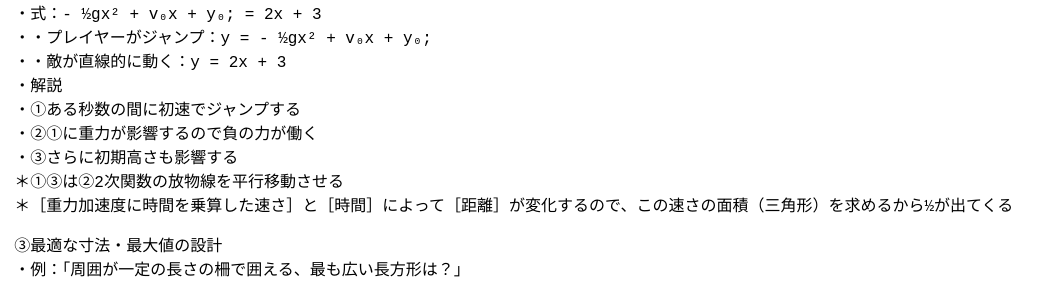
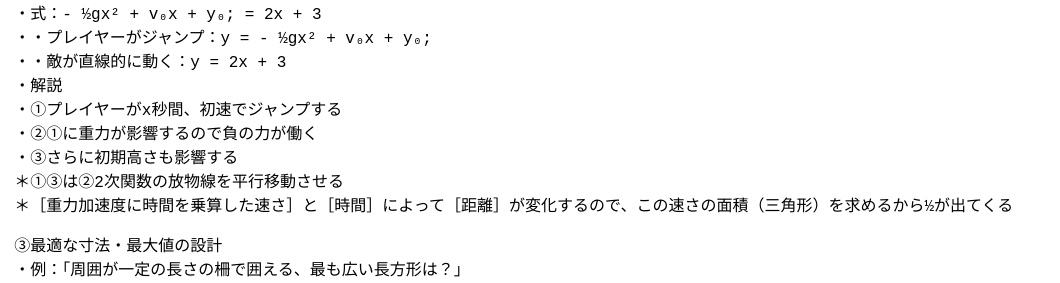
Before and after one commit to zoldof/algo-notes-ci, a Jekyll site: the page built from docs/dist/chu3-1/index.md, in a window 1280 px wide and 900 px high, scrolled down 925 px. Shown: the part 158-441 px from the top of the window, without its empty margins (0-1060 px from the left). Built offline with Jekyll 4.4.1, drawn with Linux system fonts in a browser that asks for light colours.

Commit message:
Update index.md

```diff
--- a/docs/dist/chu3-1/index.md
+++ b/docs/dist/chu3-1/index.md
@@ -53,7 +53,7 @@ robots: noindex
 ・・プレイヤーがジャンプ：y = - &#189;gx&#178; + v₀x + y₀;
 ・・敵が直線的に動く：y = 2x + 3
 ・解説
-・①ある秒数の間に初速でジャンプする
+・①プレイヤーがx秒間、初速でジャンプする
 ・②①に重力が影響するので負の力が働く
 ・③さらに初期高さも影響する
 ＊①③は②2次関数の放物線を平行移動させる
```
